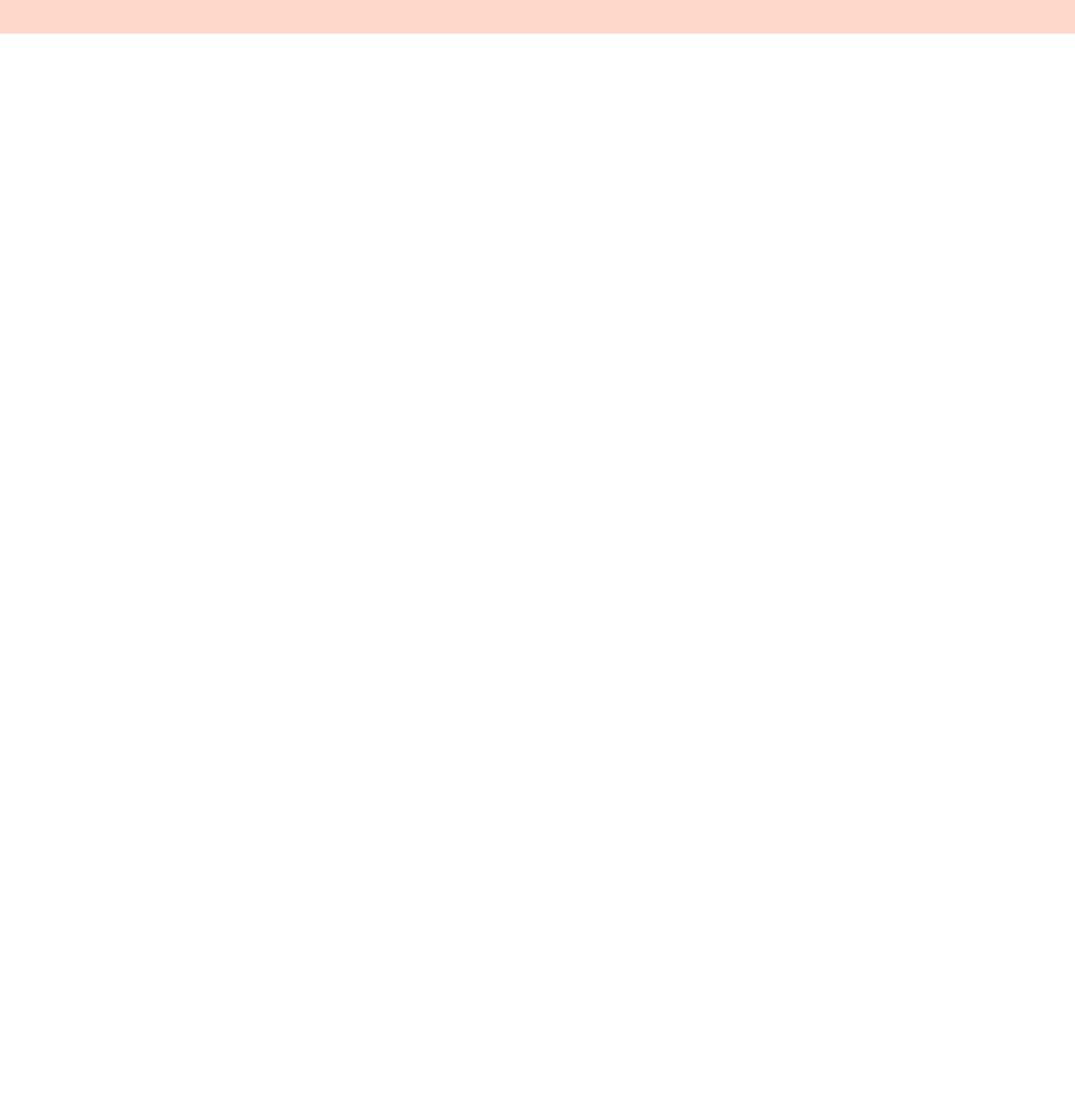
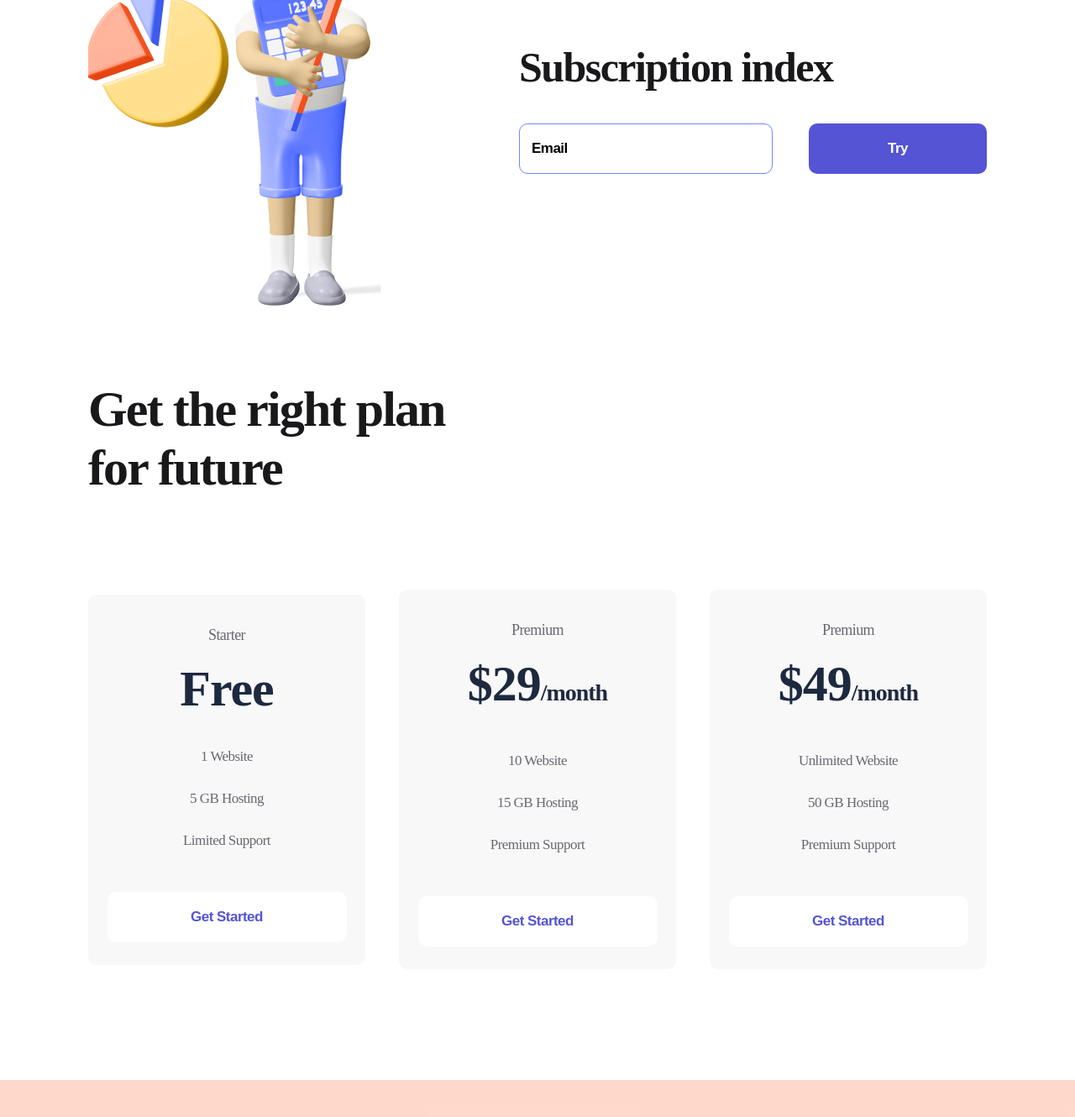
Before and after one commit to Aleksandr-Kv/logoip, a plain HTML site: page index.html in a window 1280 px wide. Shown: the part 971-2301 px from the top of the page at 84% size. Before the commit the page ends 1011 px from the top, so only its background shows below. Drawn offline with nearby package versions, Linux system fonts and the light colour scheme.

Commit message:
Add files via upload

```diff
--- a/css/style.css
+++ b/css/style.css
@@ -14,7 +14,7 @@ boby{
    padding: 38px 0 48px;
 }
 
-.header__flex, .footer__flex, .about{
+.header__flex, .footer__flex, .about, .subscribe, .plan__flex{
    display: flex;
    justify-content: space-between;
    align-items: center;
@@ -101,3 +101,113 @@ boby{
 .footer{
     padding: 53px 0;
 }
+
+.subscribe{
+   margin-bottom: 85px;
+}
+
+.subscribe__title{
+   font-weight: 700;
+   font-size: 50px;
+   line-height: 57px;
+   letter-spacing: -1.56316px;
+   color: #19191B;
+   margin-bottom: 38px;
+}
+
+.input{
+   width: 302px;
+   height: 60px;
+   border-radius: 10px;
+   border: 1px solid #7087FF;
+   padding-left: 14px;
+   box-sizing: border-box;
+   margin-right: 39px;
+}
+
+.input::placeholder, input{
+   font-weight: 700;
+   font-size: 17px;
+   line-height: 22px;
+   letter-spacing: -0.531474px;
+   color: #000000;
+}
+
+.input:focus{
+   outline: none;
+}
+
+.plan{
+   margin-bottom: 132px;
+}
+
+.plane__title{
+   font-weight: 700;
+   font-size: 60px;
+   line-height: 70px;
+   letter-spacing: -1.87579px;
+   color: #19191B;
+   max-width: 504px;
+   margin-bottom: 110px;
+}
+
+.item{
+   width: 330px;
+   background: #F8F8F8;
+   border-radius: 10px;
+   text-align: center;
+   padding: 34px 0 27px;
+}
+
+.item:hover{
+   transition: 500ms;
+   background: #FF7143;
+   box-shadow: 0px 32px 34px rgba(255, 112, 59, 0.317827);
+}
+
+.item__text{
+   font-size: 18px;
+   line-height: 28px;
+   letter-spacing: -0.562737px;
+   color: #696871;
+}
+
+.item:hover .item__text, .item:hover .item__title, .item:hover .item__li{
+   color: white;
+   transition: 500ms;
+}
+
+.item__title{
+   font-weight: 700;
+   font-size: 60px;
+   line-height: 56px;
+   text-align: center;
+   letter-spacing: -1.03448px;
+   color: #1D293F;
+   margin: 22px 0 28px;
+}
+
+.item__title span{
+   font-size: 28px;
+}
+
+.item__li{
+   list-style: none;
+   font-size: 17px;
+   line-height: 50px;
+   letter-spacing: -0.531474px;
+   color: #696871;
+}
+
+.button__item{
+   width: 285px;
+   background: white;
+   color: #5454D4;
+   margin-top: 36px;
+}
+
+.item:hover .button__item{
+   background: #9F3919;
+   color: white;
+   transition: 500ms;
+}
--- a/index.html
+++ b/index.html
@@ -71,6 +71,77 @@
          <img src="./img/firstman.png" alt="farstman">
       </div>
    </section>
+   <section class="container subscribe">
+      <div>
+         <img src="/img/secondman.png" alt="second man">
+      </div>
+      <div>
+         <h2 class="subscribe__title">
+            Subscription index
+         </h2>
+         <form action="">
+            <input class="input" type="email" placeholder="Email">
+            <button class="button button__violet">
+               Try
+            </button>
+         </form>
+      </div>
+   </section>
+   <section class="container plan">
+      <h2 class="plane__title">
+         Get the right plan for future
+      </h2>
+      <div class="plan__flex">
+         <div class="item">
+            <p class="item__text">
+               Starter
+            </p>
+            <h3 class="item__title">
+               Free
+            </h3>
+            <ul>
+               <li class="item__li">1 Website</li>
+               <li class="item__li">5 GB Hosting</li>
+               <li class="item__li">Limited Support</li>
+            </ul>
+            <button class="button button__item">
+               Get Started
+            </button>
+         </div>
+         <div class="item">
+            <p class="item__text">
+               Premium
+            </p>
+            <h3 class="item__title">
+               $29<span>/month</span>
+            </h3>
+            <ul>
+               <li class="item__li">10 Website</li>
+               <li class="item__li">15 GB Hosting</li>
+               <li class="item__li">Premium Support</li>
+            </ul>
+            <button class="button button__item">
+               Get Started
+            </button>
+         </div>
+         <div class="item">
+            <p class="item__text">
+               Premium
+            </p>
+            <h3 class="item__title">
+               $49<span>/month</span>
+            </h3>
+            <ul>
+               <li class="item__li">Unlimited Website</li>
+               <li class="item__li">50 GB Hosting</li>
+               <li class="item__li">Premium Support</li>
+            </ul>
+            <button class="button button__item">
+               Get Started
+            </button>
+         </div>
+      </div>
+   </section>
    <footer class="footer">
       <div class="container footer__flex">
          <div>
```
Also changed, not shown: img/secondman.png (added).
